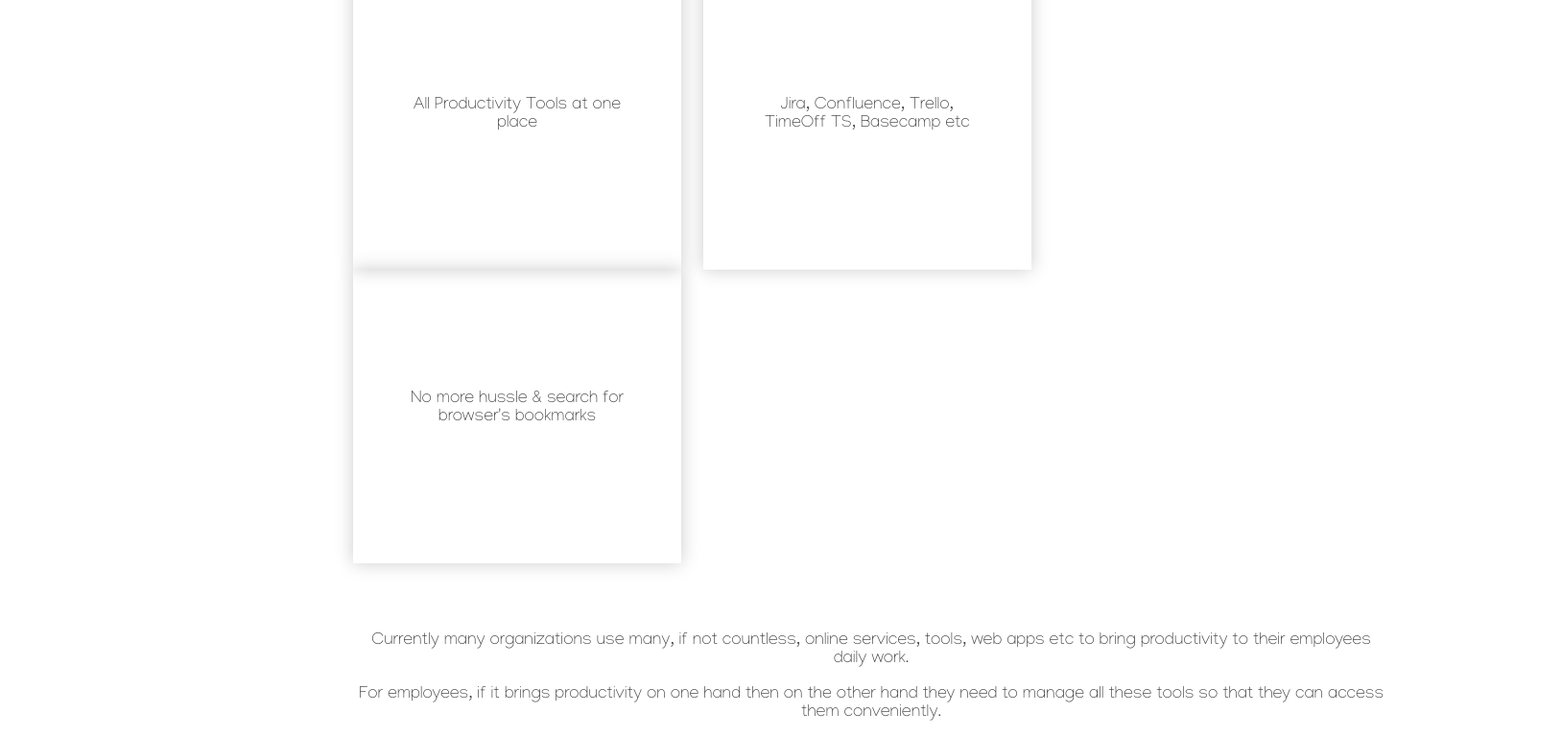
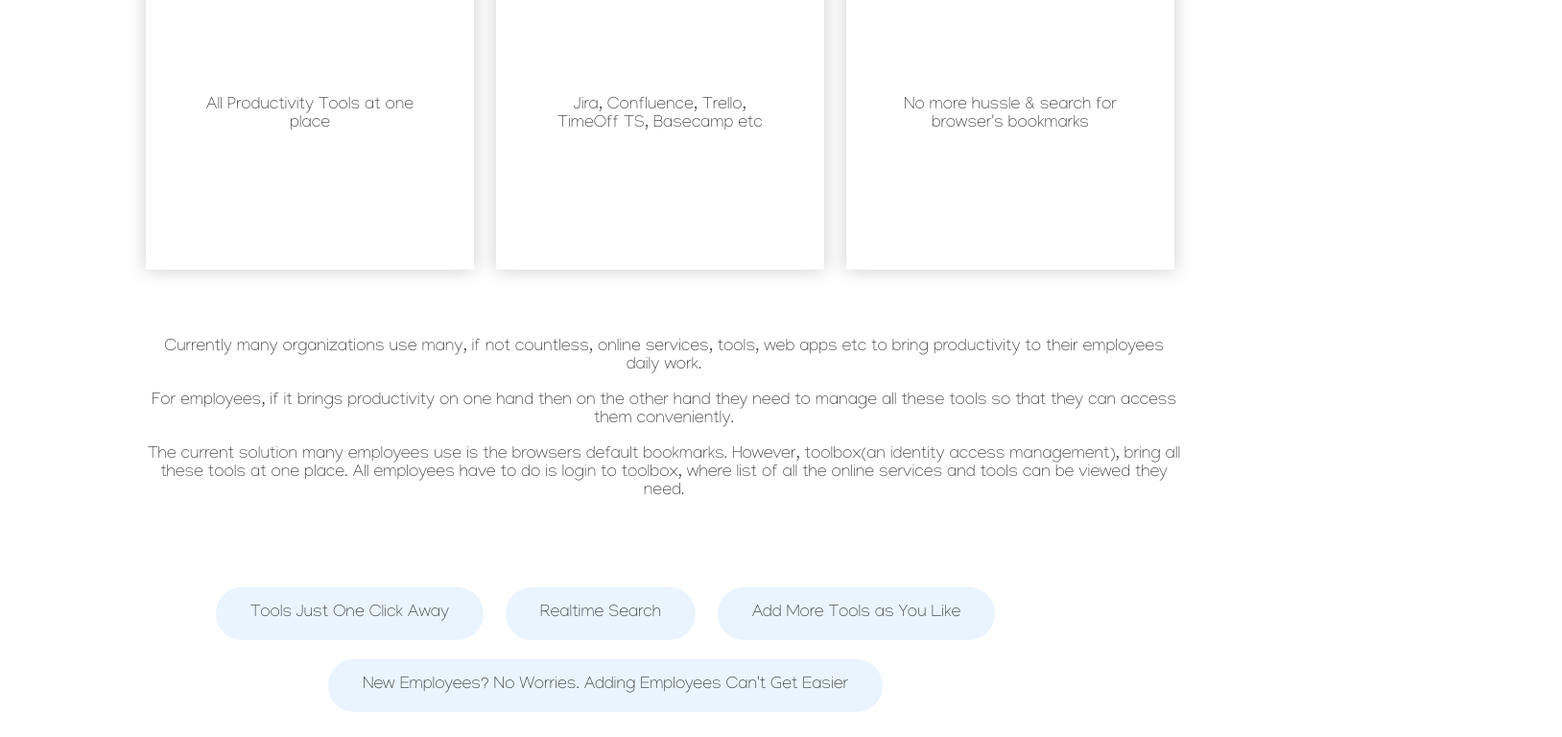
Before and after one commit to toolboxtheplatform/toolboxtheplatform.github.io, a plain HTML site: page index.html in a window 1280 px wide. Shown: the part 856-1624 px from the top of the page at 96% size, 1628 px wide, since content can reach past the window. Drawn offline with Linux system fonts and the light colour scheme.

Commit message:
Layout fixes

```diff
--- a/index.html
+++ b/index.html
@@ -75,7 +75,7 @@
               Add More Tools as You Like
           </a>
         </li>
-        <li>
+        <li class="last">
           <a
             id="jira-confluence-trello-basecamp-github-gitlab-facebook-twitter-employees"
             href="#jira-confluence-trello-basecamp-github-gitlab-facebook-twitter-employees"
--- a/styles.css
+++ b/styles.css
@@ -33,6 +33,7 @@ nav {
   width: 35em;
   top: 34em;
   left: 10em;
+  z-index: 100;
 }
 
 .register-form input {
@@ -145,6 +146,7 @@ h4.title-last {
   position: absolute;
   right: 14em;
   top: 10em;
+  z-index: -100;
 }
 
 .container {
@@ -152,7 +154,7 @@ h4.title-last {
 }
 
 .about ul {
-  padding-left: 20em;
+  padding-left: 8em;
   margin-bottom: 4em;
 }
 
@@ -175,7 +177,7 @@ h4.title-last {
 .about p {
   text-align: center;
   width: 60em;
-  padding-left: 20em;
+  padding-left: 8em;
 }
 
 .features {
@@ -190,13 +192,18 @@ h4.title-last {
 }
 
 .features nav ul {
-  padding-left: 10em;
+  padding-left: 0em;
+  text-align: center;
 }
 
 .features nav ul li {
   display: inline-block;
   border-radius: 5em;
   background: #e9f4ff;
+}
+
+.features nav ul li.last {
+  margin-top: 20px;
 }
 
 .features nav ul li a {
@@ -206,7 +213,7 @@ h4.title-last {
 
 .features .items {
   margin-top: 3em;
-  padding-left: 10em;
+  padding-left: 0em;
 }
 
 .features .items img {
```
